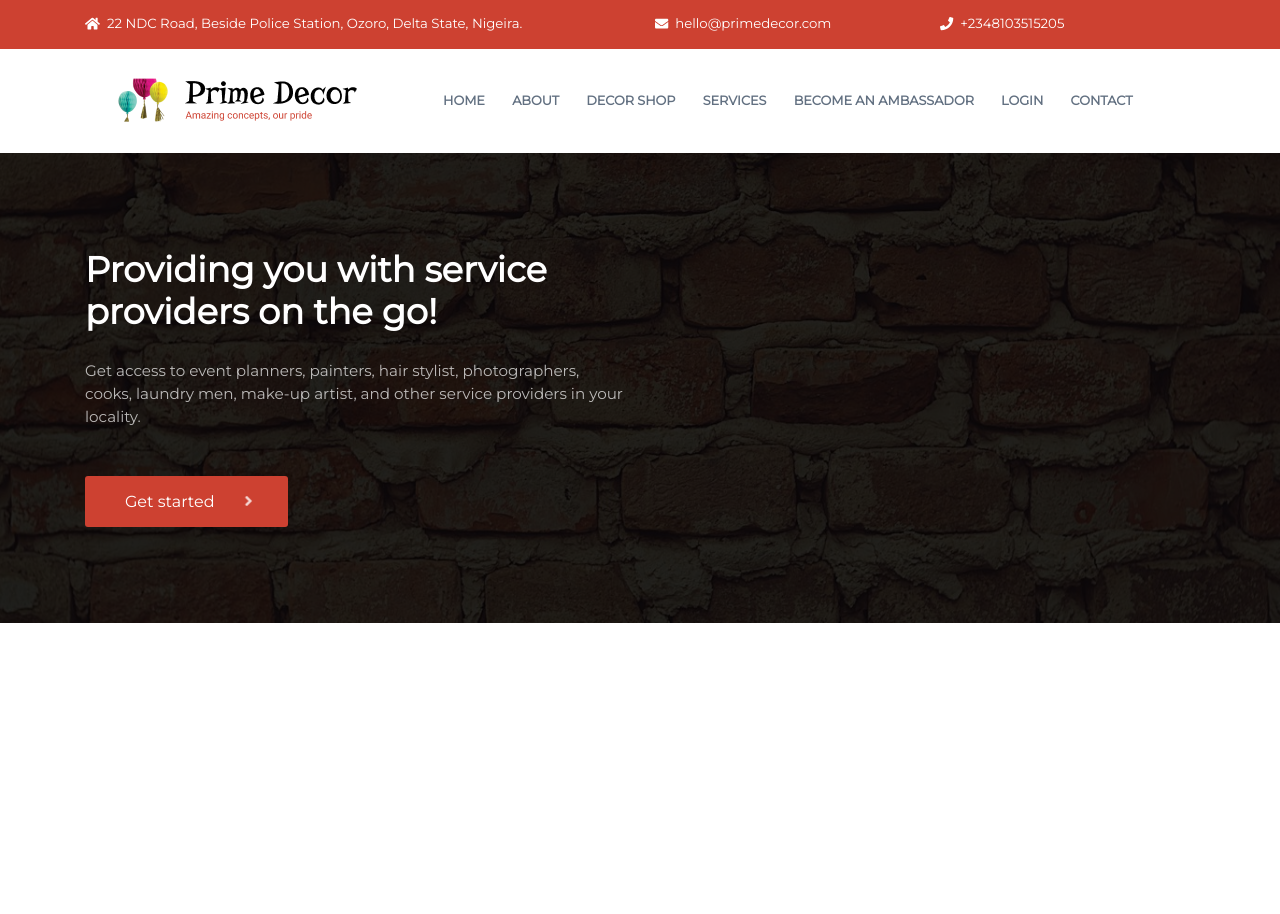
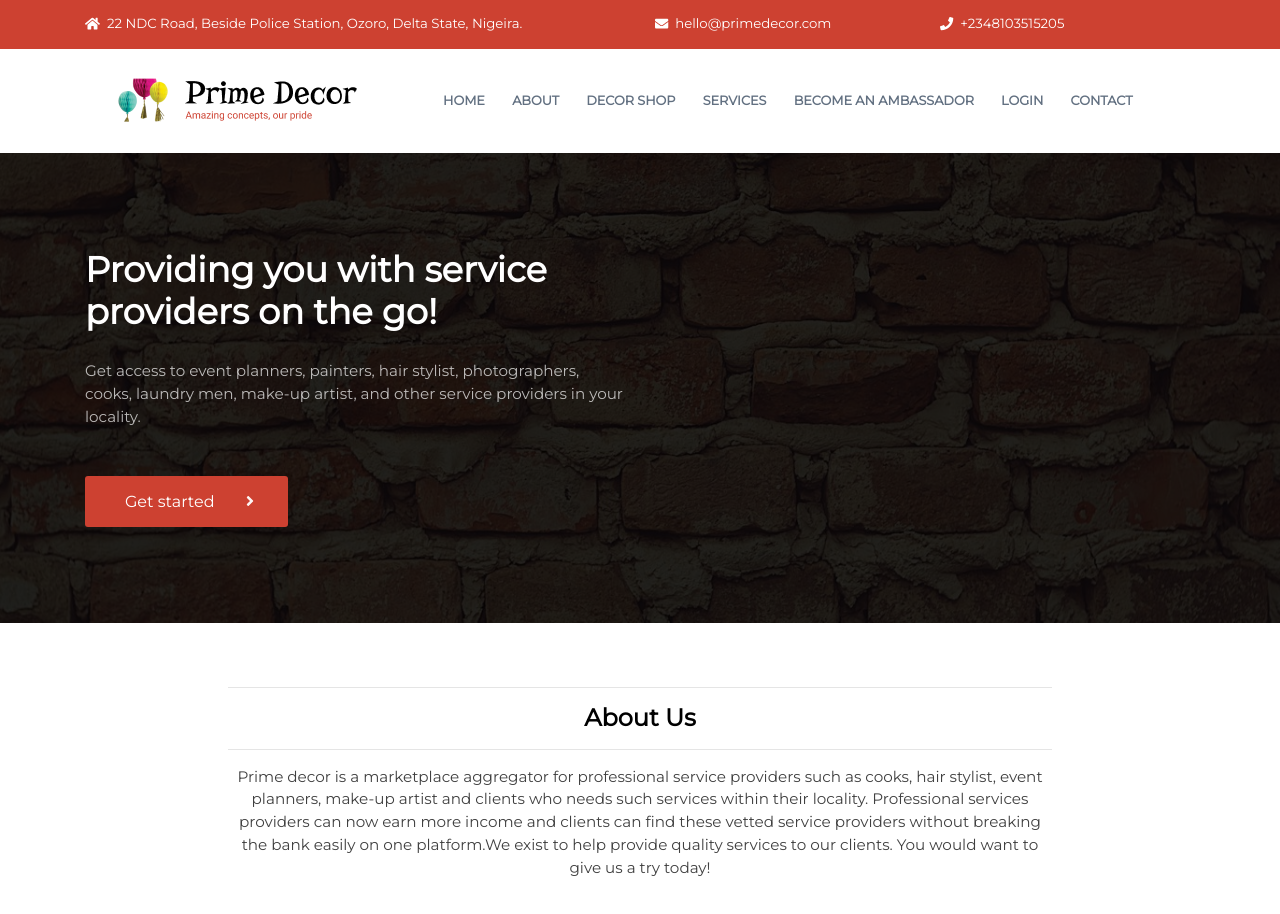
Before and after one commit to Achilles45/decor, a Vue app: page / in a window 1280 px wide. Shown: the top 914 px of the page. Before the commit the page ends 800 px from the top, so only its background shows below. Built offline with nearby package versions, Linux system fonts and the light colour scheme; a web font is replaced by a local one.

Commit message:
Added about scetion

```diff
--- /dev/null
+++ b/src/components/About.vue
@@ -0,0 +1,27 @@
+<template>
+    <div class="about__wrapper container-fluid">
+        <div class="row">
+            <div class="col-md-2"></div>
+            <div class="col-md-8 heading text-center">
+                <hr>
+                <h4>About Us</h4>
+                <hr>
+                <p>Prime decor is a marketplace aggregator for professional service providers such as cooks, hair stylist, event planners, make-up artist and clients who needs such services within their locality. Professional services providers can now earn more income and clients can find these vetted service providers without breaking the bank easily on one platform.We exist to help provide quality services to our clients. You would want to give us a try today!</p>
+            </div>
+            <div class="col-md-2"></div>
+        </div>
+    </div>
+</template>
+<style lang="scss" scoped>
+.about__wrapper{
+    margin: 3rem 0;
+    h4{
+        color: #000;
+        font-weight: bold;
+    }
+    p{
+        color: #404040;
+        font-size: .95rem;
+    }
+}
+</style>
--- a/src/components/Navbar.vue
+++ b/src/components/Navbar.vue
@@ -36,6 +36,28 @@
                             </div>
                         </div>
 </template>
+<script>
+export default {
+    data(){
+
+    },
+    mounted(){
+        this.fixNav();
+    },
+    methods:{
+        fixNav:function(e){
+            const nav = document.querySelector('.navbar__wrapper');
+            window.onscroll = ()=>{
+                if(pageYOffset > 50){
+                    nav.classList.add('fixnav');
+                }else{
+                    nav.classList.remove('fixnav');
+                }
+            }
+        }
+    }
+}
+</script>
 <style lang="scss" scoped>
 @import '../styles/colors';
 .navbar__wrapper{
@@ -46,6 +68,7 @@
     text-transform: uppercase;
     font-size: .8rem;
     margin-right: .7rem;
+    transition: all ease-in-out .5s;
 }
 .nav-link:hover{
         color: $primary-color !important;
@@ -55,7 +78,13 @@
     color: $primary-color;
 }
 }
-
+.fixnav{
+    position: fixed;
+    top:0;
+    box-shadow: 30px 0px 30px rgba(0,0,0,.5);
+    background: #fff;
+    z-index: 1000;
+}
 //MEDIA QUERIES
 @media only screen and (max-width: 1000px) {
   .logo{
--- a/src/views/Home.vue
+++ b/src/views/Home.vue
@@ -3,6 +3,7 @@
     <Topbar />
     <Navbar />
     <Banner />
+    <About />
   </div>
 </template>
 
@@ -11,6 +12,7 @@
 import Topbar from '@/components/Topbar.vue';
 import Navbar from '@/components/Navbar.vue';
 import Banner from '@/components/Banner.vue';
+import About from '@/components/About.vue';
 
 export default {
   name: 'home',
@@ -18,6 +20,7 @@ export default {
     Topbar,
     Navbar,
     Banner,
+    About
   }
 }
 </script>
```
